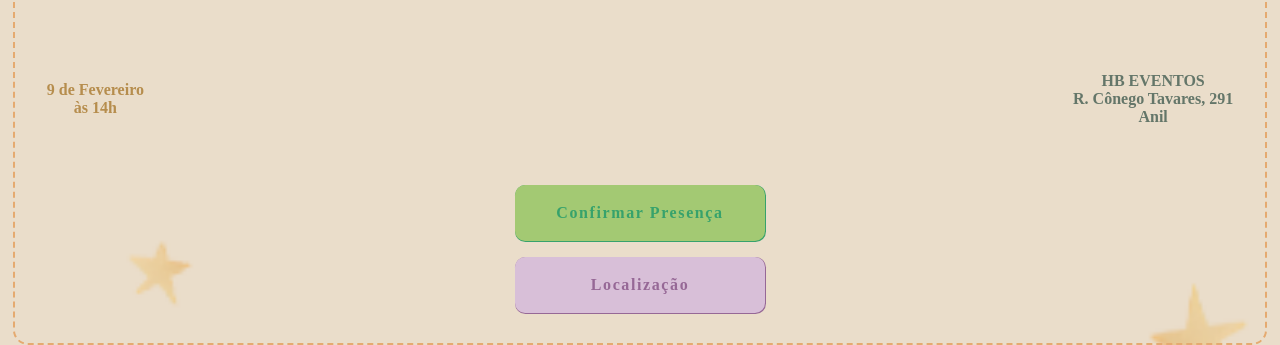
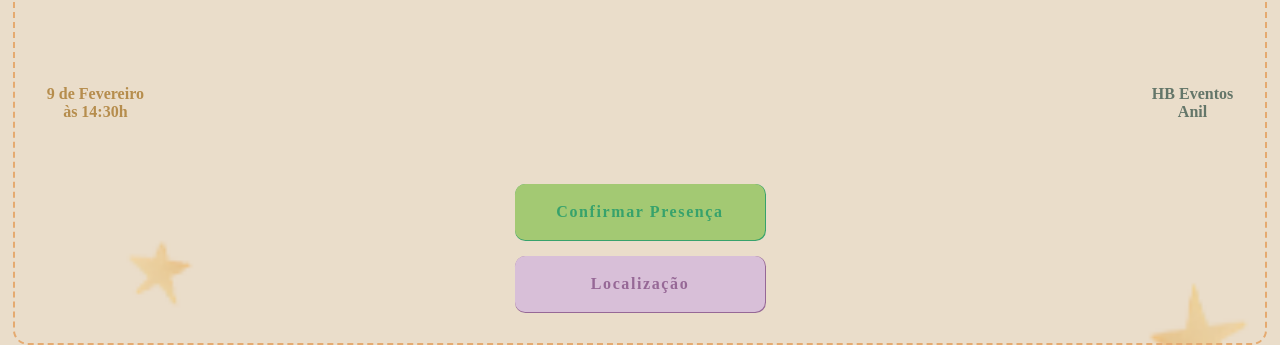
Before and after one commit to cHenrique0/baby-revelation, a plain HTML site: page index.html in a window 1280 px wide. Shown: the part 468-813 px from the top of the page. Drawn offline with nearby package versions, Linux system fonts and the light colour scheme.

Commit message:
Update event time and location name; add reminder message in form

```diff
--- a/index.html
+++ b/index.html
@@ -26,11 +26,10 @@
       <div class="infos">
         <div class="date-time">
           <span>9 de Fevereiro</span>
-          <span>às 14h</span>
+          <span>às 14:30h</span>
         </div>
         <div class="location">
-          <span>HB EVENTOS</span>
-          <span>R. Cônego Tavares, 291</span>
+          <span>HB Eventos</span>
           <span>Anil</span>
         </div>
       </div>
```
Also changed, not shown: src/pages/form.html (+1 -0 lines).
